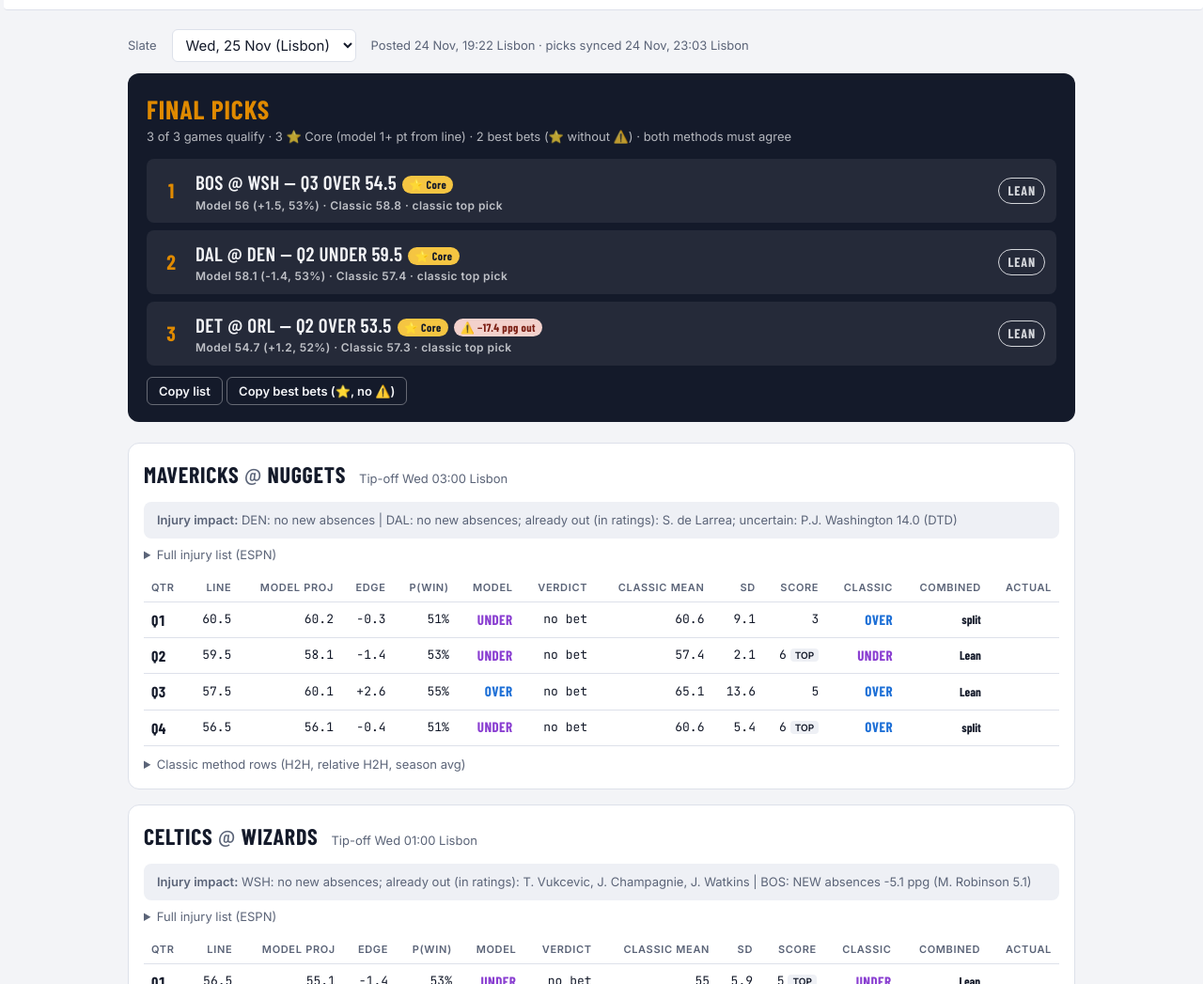
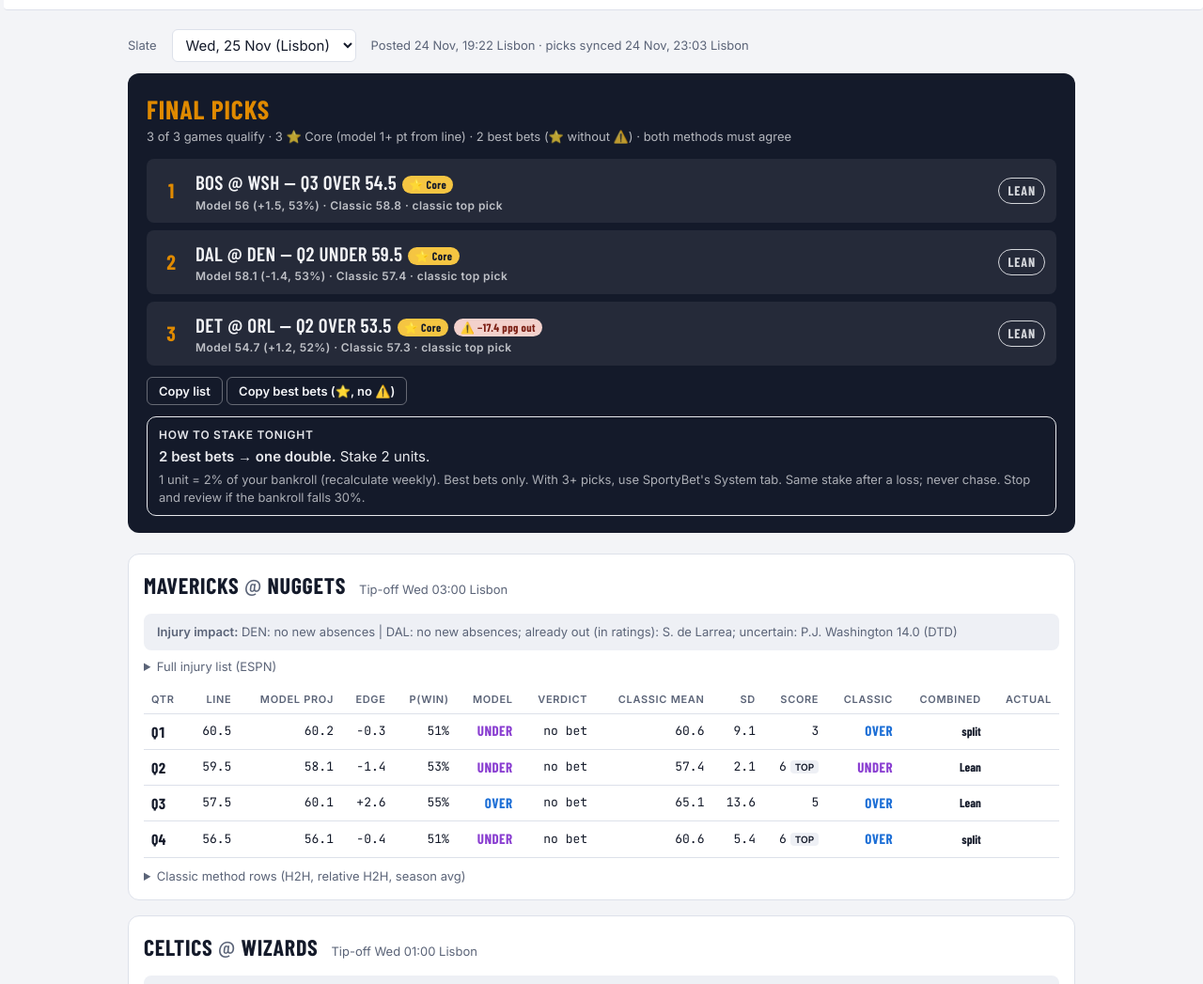
Before and after one commit to qdesk-lab/qdesk, a plain HTML site: page index.html in a window 1280 px wide. Shown: the part 53-1100 px from the top of the page at 94% size. Drawn offline with nearby package versions, Linux system fonts and the light colour scheme.

Commit message:
Add staking plan to tonight's picks and How page
Co-Authored-By: Claude Opus 5.5 <noreply@anthropic.com>
Claude-Session: https://claude.ai/code/session_01SWKArxCT5hrtz2vLsVaaNh

```diff
--- a/index.html
+++ b/index.html
@@ -55,6 +55,7 @@ select{padding:6px 10px}
 .t2{background:rgba(255,255,255,.85);color:#141a2a}
 .t1{background:transparent;border:1px solid currentColor;opacity:.85}
 .warn{display:inline-block;font-size:12px;font-weight:700;padding:1px 7px;border-radius:999px;background:#f3d1cc;color:#7a1d12;margin-left:6px;vertical-align:1px;white-space:nowrap}
+.plan{margin-top:12px;padding:10px 12px;border:1px solid currentColor;border-radius:10px;opacity:.95}.plan .k{font-size:12px;font-weight:700;letter-spacing:.06em;text-transform:uppercase;margin-bottom:4px}.plan .sub{margin-top:4px}
 .acc{display:inline-block;font:600 12px/1 ui-monospace,monospace;padding:4px 6px;border-radius:6px;margin:2px;background:var(--line,#ccc)}.acc.W{background:#2f9e5b;color:#fff}.acc.L{background:#c8443a;color:#fff}.strip{margin-top:10px;line-height:2}.pos{color:#2f9e5b;font-weight:600}.neg{color:#c8443a;font-weight:600}
 .core{display:inline-block;font-size:12px;font-weight:700;letter-spacing:.04em;padding:1px 7px;border-radius:999px;background:#f5c542;color:#141a2a;margin-left:6px;vertical-align:1px;white-space:nowrap}
 :root[data-theme="dark"] .ticket .t2{color:#141a2a}
@@ -148,6 +149,7 @@ summary{cursor:pointer;color:var(--muted);font-size:13px}
         <li><b>Model:</b> each team's offence and defence per quarter (recent games count more, only 40% of a team's own quarter pattern is kept because most of it is noise). If you enter the full-game total, the four quarters are scaled to add up to it. A quarter is a <b>BET</b> when the model gives it at least 55% to beat the line.</li>
         <li><b>Classic:</b> Henry's original method, unchanged: 3 H2H games + 2 games against a common opponent + season average, SD score (most consistent = 4) plus mean score (furthest from the line = 4). The highest total is the top pick.</li>
         <li><b>Final picks:</b> one per game, only where both methods point the same way. <b>Strong</b> = model BET and classic's top pick. <b>Good</b> = model BET and classic agrees. <b>Lean</b> = both agree, smaller edge. <b>⭐ Core</b> = a final pick where the model is at least 1 point from the line; so far these have done much better than picks where the model sits on the line, so the Results page tracks them separately. <b>⚠️</b> = one of the teams is newly missing players worth 15+ points a game (from the injury box); the model can't see that, and those picks have done much worse. <b>Best bets</b> = ⭐ Core picks without ⚠️.</li>
+        <li><b>How to stake:</b> bet only the best bets. 1 unit = 2% of your bankroll, recalculated weekly. <b>1 best bet</b> → a single (2 units). <b>2</b> → one double (2 units). <b>3 or 4</b> → a <b>System 2/3 or 2/4</b> bet, which places every possible double (3 or 6 of them), 3 units in total, plus, if you like, the full accumulator for ¼ of the stake. Doubles pay about 3.4 odds; with 3 or 4 picks you still make a profit when one pick loses (and break even or lose a little when two of four lose), whereas one accumulator loses everything on any miss. Same stake after a loss; stop and review if the bankroll falls 30%. The Results page's accumulator table compares singles, doubles and accumulators on the real picks.</li>
         <li><b>Injury impact:</b> points per game of injured players. <b>NEW absences</b> played in the team's last 5 games, so the model's ratings still count them: the real total may be lower than the model thinks. <b>Already out</b> players have been missing for a while, so the ratings already reflect it. The book's game total includes all of this.</li>
         <li><b>Skipped games:</b> if the model's own full-game total is 8+ points away from the book's total, the book knows something (injuries, rest) and the game is left out. Check the injury report before betting.</li>
       </ul>
@@ -246,7 +248,8 @@ function renderToday(){
     ${fp.length?`<ol class="picks">${fp.map((x,k)=>{const res=grade(x.q.mDir,x.q.line,(R[x.g.key]||[])[x.q.i]);
       return `<li class="pick"><span class="n">${k+1}</span><div class="what">${esc(pickText(x.g,x.q))}${coreTag(x.q)}${warnTag(s,x.g)}<div class="why">Model ${r1(x.q.proj)} (${x.q.edge>0?"+":""}${r1(x.q.edge)}, ${Math.round(x.q.p*100)}%) · Classic ${r1(x.q.cmean)}${x.q.cTop?" · classic top pick":""}</div></div>
       ${res?`<span class="res ${res}">${res==="W"?"WON":res==="L"?"LOST":"PUSH"}</span>`:`<span class="tier t${x.q.tier}">${TIER[x.q.tier]}</span>`}</li>`}).join("")}</ol>
-      <button class="copy" id="copyBtn" type="button">Copy list</button> <button class="copy" id="copyCore" type="button">Copy best bets (⭐, no ⚠️)</button>`:""}</div>`;
+      <button class="copy" id="copyBtn" type="button">Copy list</button> <button class="copy" id="copyCore" type="button">Copy best bets (⭐, no ⚠️)</button>`:""}
+    ${anyLines?stakePlan(fp.filter(x=>isBest(s,x)).length):""}</div>`;
   const copyL=(btn,list)=>{if(!btn)return; btn.onclick=()=>{const txt=list.map((x,k)=>`${k+1}. ${pickText(x.g,x.q)}${isCore(x.q)?" ⭐":""}`).join("\n");
     navigator.clipboard.writeText(txt||"No Core picks tonight").then(()=>btn.textContent="Copied").catch(()=>{btn.textContent="Select the list above to copy"});};};
   copyL($("copyBtn"),fp); copyL($("copyCore"),fp.filter(x=>isBest(s,x)));
@@ -333,6 +336,17 @@ function renderResults(){
   $("days").innerHTML=html||`<div class="empty">No graded nights yet. Results appear the morning after you save lines for a slate.</div>`;
 }
 
+/* ---------- staking plan (recommendation from Nov 25) ---------- */
+function stakePlan(n){
+  const pr=n===0?"<b>No best bets tonight.</b> Skip, or a token stake only."
+   :n===1?"<b>1 best bet → a single.</b> Stake 2 units."
+   :n===2?"<b>2 best bets → one double.</b> Stake 2 units."
+   :n===3?"<b>3 best bets → System 2/3</b> (3 doubles). Stake 3 units in total (1 per double). Optional: a 3-pick accumulator on top for ¾ unit (¼ of the stake)."
+   :`<b>${n} best bets → System 2/${n}</b> (${n*(n-1)/2} doubles). Stake 3 units in total, split evenly across the doubles. Optional: the full ${n}-pick accumulator on top for ¾ unit (¼ of the stake).`;
+  return `<div class="plan"><div class="k">How to stake tonight</div><div>${pr}</div>
+    <div class="sub">1 unit = 2% of your bankroll (recalculate weekly). Best bets only. With 3+ picks, use SportyBet's System tab. Same stake after a loss; never chase. Stop and review if the bankroll falls 30%.</div></div>`;
+}
+
 /* ---------- accumulator analysis ---------- */
 const LEG_ODDS=1.85; // typical SportyBet quarter odds
 function accumHTML(nights){
```
